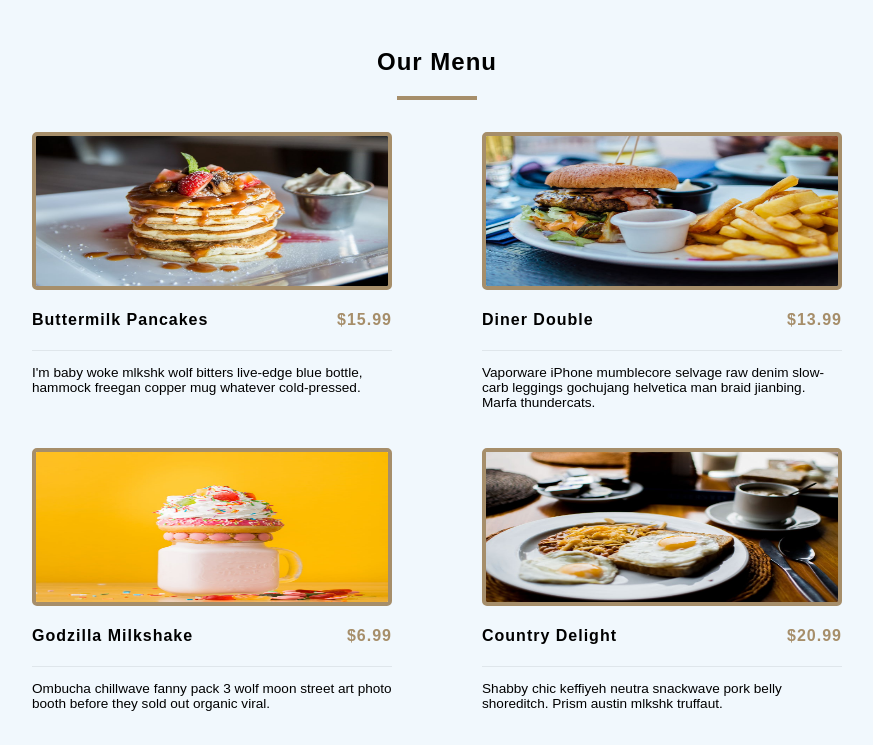
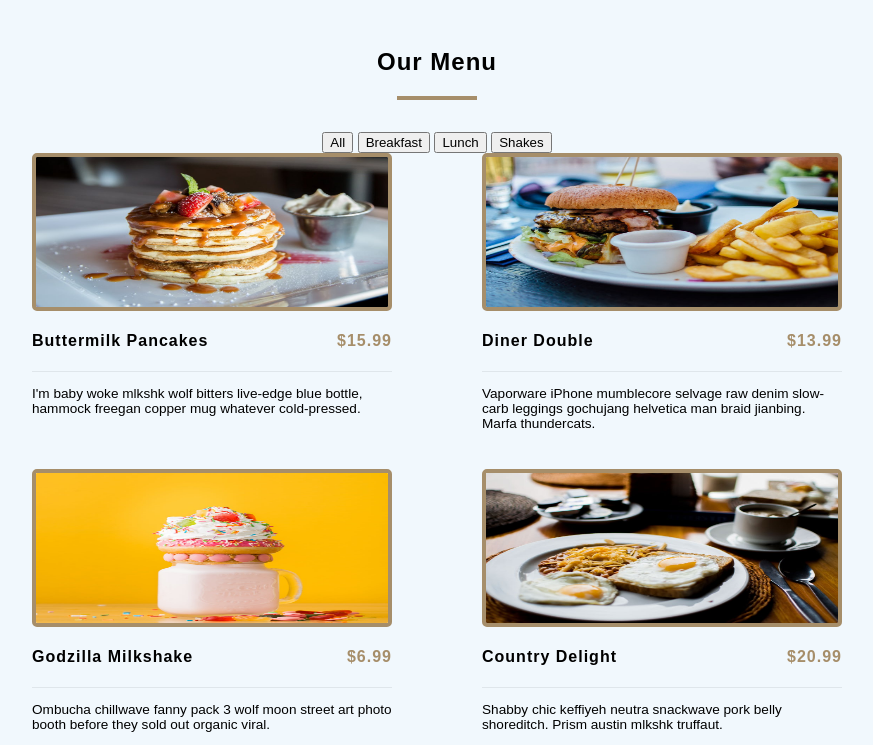
Before and after one commit to oramio-co/menu_items, a plain HTML site: page index.html in a window 1280 px wide. Shown: the top 745 px of the page, without its empty margins (203-1076 px from the left). Drawn offline with Linux system fonts and the light colour scheme; a web font is replaced by a local one.

Commit message:
add filter buttons to markup

```diff
--- a/index.html
+++ b/index.html
@@ -14,6 +14,12 @@
       <h2 class="title">Our Menu</h2>
       <div class="underline"></div>
       <!-- Filter buttons -->
+      <section class="btns">
+        <button class="filter-btn" type="button" id="all">All</button>
+        <button class="filter-btn" type="button" id="breakfast">Breakfast</button>
+        <button class="filter-btn" type="button" id="lunch">Lunch</button>
+        <button class="filter-btn" type="button" id="shakes">Shakes</button>
+      </section>
       <!-- Menu Items -->
       <section class="content" id='content'>
         <!-- Template for menu items -->
```
